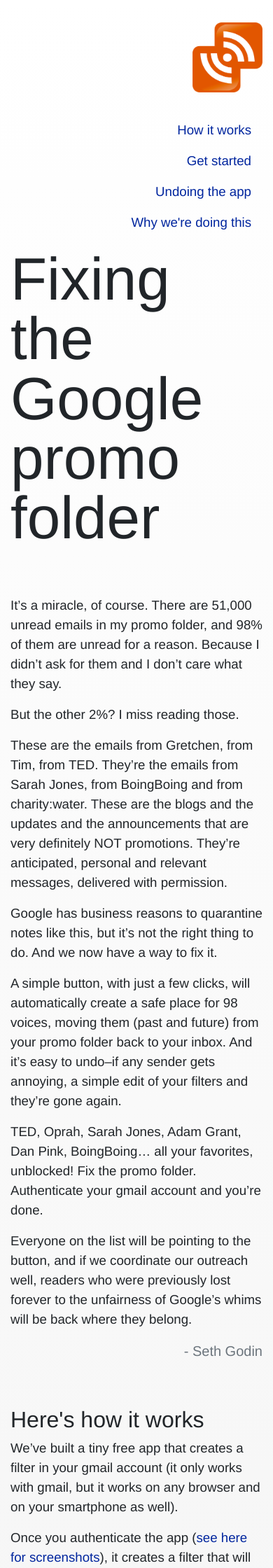
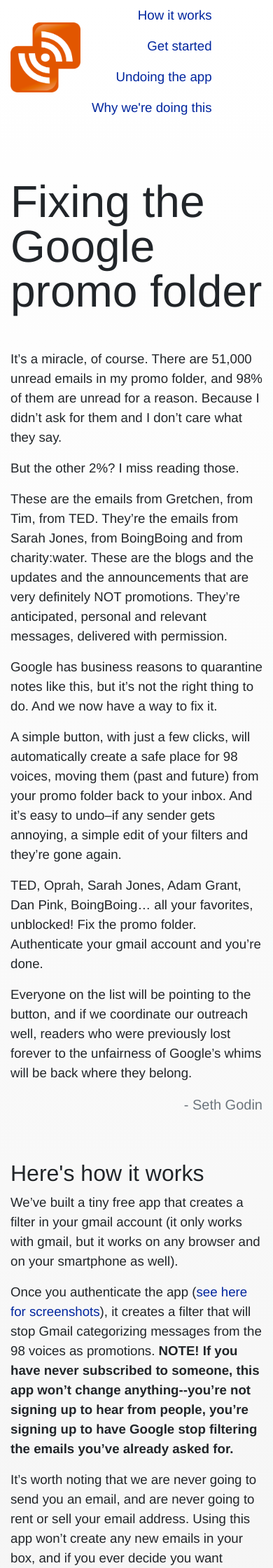
Before and after one commit to graydenshand/google_promotion_filter, a Flask app: page / in a window 390 px wide. Shown: the top 2240 px of the page at 70% size. Run offline with Flask 2, Linux system fonts and the light colour scheme; some libraries are stand-ins or nearby versions.

Commit message:
UX flow changes

```diff
--- a/main.py
+++ b/main.py
@@ -27,7 +27,7 @@ def profile():
         session['user'] = u.json() # save any updates to session cookie
         session.modified = True
         email, img, name = data['email'], data['picture'], data['name']
-        return render_template('profile.html', email=email, img=img, name=name)
+        return render_template('profile.html', img=img, u=u)
     else:
         redirect_response = request.url
         if request.args.get('state') not in ('', None):
@@ -63,6 +63,8 @@ def index():
 @app.route("/login")
 def login():
     print("on /login {}".format(session))
+    session.clear()
+    session.modified = True
     session['redirect_uri'] = request.url_root.rstrip('/login') + '/profile'
     session.modified = True
     google = OAuth2Session(client_id, scope=scope, redirect_uri=session['redirect_uri'])
@@ -80,16 +82,13 @@ def login():
 def process():
     print("on /process {}".format(session))
     u = User(session['user'])
-    if u.filter_made() == True:
-        flash('Your inbox filter has already been created', 'info')
-    else:
-        result = u.make_filter()
-        if result == 'refresh_error':
-            flash('We had trouble verifying your Google credentials, please try again', 'warning')
-            session['logged_in'] = False
-            session.modified = True
-            return redirect('/')
-        flash('Success', 'success')
+    result = u.make_filter()
+    if result == 'refresh_error':
+        flash('We had trouble verifying your Google credentials, please try again', 'warning')
+        session['logged_in'] = False
+        session.modified = True
+        return redirect('/')
+    #flash('Success', 'success')
     session['user'] = u.json()
     session.modified = True
     return redirect(url_for('profile'))
--- a/static/style.css
+++ b/static/style.css
@@ -29,9 +29,26 @@ p, li, a {
 	margin-top: 2em;
 }
 
-@media only screen and (max-width: 500px) {
+#bootstrap_override #mobile_nav {
+	display: none;
+}
+
+@media only screen and (max-width: 575px) {
 	#bootstrap_override h1 {
-		margin-top: 0;
+		margin-top: 1em;
+		font-size: 48pt;
+	}
+
+	#bootstrap_override #desktop_nav {
+		display: none;
+	}
+
+	#bootstrap_override #mobile_nav {
+		display: flex;
+	}
+
+	#bootstrap_override .card-text {
+		width: 100%;
 	}
 }
 
--- a/templates/index.html
+++ b/templates/index.html
@@ -4,7 +4,7 @@
 <div id='bootstrap_override'>
     <div class='container'>
         <div class='row'>
-            <div class='col-sm-3'>
+            <div class='col-sm-4 col-md-3' id='desktop_nav'>
                 <div class='clearfix'>
                     <div class='float-right' id='logo-container'>
                         <div style='height: 100px'>
@@ -19,7 +19,22 @@
                     <a class='nav-link' href="#why_were_doing_this">Why we're doing this</a>
                 </p>
             </div>
-            <div class='col-sm-6'>
+            <div class='col-sm-4 col-md-3' id='mobile_nav'>
+                <div class='clearfix'>
+                    <div class='float-right' id='logo-container'>
+                        <div style='height: 100px'>
+                            <img src="/static/img/98_logo.png" id='logo' alt='98 Voices'>
+                        </div>
+                    </div>
+                </div>
+                <p class='text-right'>
+                    <a class='nav-link' href="#how_it_works">How it works</a>
+                    <a class='nav-link' href="#get_started">Get started</a>
+                    <a class='nav-link' href="#undoing_the_app">Undoing the app</a>
+                    <a class='nav-link' href="#why_were_doing_this">Why we're doing this</a>
+                </p>
+            </div>
+            <div class='col-sm-8 col-md-6'>
                 <h1>Fixing the Google promo folder</h1>
                 <p>It’s a miracle, of course. There are 51,000 unread emails in my promo folder, and 98% of them are unread for a reason. Because I didn’t ask for them and I don’t care what they say.</p>
 
@@ -37,19 +52,12 @@
                 </p>
                 <p class='text-right text-muted lead'>- Seth Godin</p>
             </div>
-            <div class='col-sm-3'></div>
-        </div>
-
-        <div class='row'>
-            <div class='col-sm-3'></div>
-            <div class='col-sm-6'>
-            </div>
-            <div class='col-sm-3'></div>
+            <div class='col-md-3'></div>
         </div>
 
         <div class='row' id="how_it_works">
-            <div class='col-sm-3'></div>
-            <div class='col-sm-6'>
+            <div class='col-sm-4 col-md-3'></div>
+            <div class='col-sm-8 col-md-6'>
                 <h2>Here's how it works</h2>
                 <p>We’ve built a tiny free app that creates a filter in your gmail account (it only works with gmail, but it works on any browser and on your smartphone as well).</p>
 
@@ -57,12 +65,12 @@
 
                 <p>It’s worth noting that we are never going to send you an email, and are never going to rent or sell your email address. Using this app won’t create any new emails in your box, and if you ever decide you want something back in the promo folder, all you need to do is turn the filter off.</p>
             </div>
-            <div class='col-sm-3'></div>
+            <div class='col-md-3'></div>
         </div>
 
         <div class='row' id="get_started">
-            <div class='col-sm-3'></div>
-            <div class='col-sm-6'>
+            <div class='col-sm-4 col-md-3'></div>
+            <div class='col-sm-8 col-md-6'>
                 <h2>Get started</h2>
                 <p>Just click the button. Google will then present you with two or three dialogue boxes you need to check to confirm you want to use it. That’s it.</p>
 
@@ -110,22 +118,22 @@
                     <a class='btn btn-primary w-100' href="/profile">Go</a>
                 </div>
             </div>
-            <div class='col-sm-3'></div>
+            <div class='col-md-3'></div>
         </div>
 
         <div class='row' id="undoing_the_app">
-            <div class='col-sm-3'></div>
-            <div class='col-sm-6'>
+            <div class='col-sm-4 col-md-3'></div>
+            <div class='col-sm-8 col-md-6'>
                 <h2>Undoing the app</h2>
                 <p>It’s simple. Just go to your <a target="_new" href="https://mail.google.com/mail/u/0/#settings/filters">Gmail settings</a> and delete the filter. You can also edit the filter and remove names individually. </p>
             </div>
-            <div class='col-sm-3'></div>
+            <div class='col-md-3'></div>
         </div>
 
 
         <div class='row' id="why_were_doing_this">
-            <div class='col-sm-3'></div>
-            <div class='col-sm-6'>
+            <div class='col-sm-4 col-md-3'></div>
+            <div class='col-sm-8 col-md-6'>
                 <h2>Why we're doing this</h2>
                 <p><a href='http://www.permission.com' target="_new">Permission marketing</a> is the privilege of delivering anticipated, personal and relevant messages to the people who want to get them. Akimbo’s founder, Seth Godin, wrote a book about this twenty years ago. Along the way, many marketers have abused the idea, and as a result, email marketing has, in the wrong hands, gotten annoying.</p>
 
@@ -136,7 +144,7 @@
                 <p>If you’ve got feedback for us, please visit <a href='https://docs.google.com/forms/d/e/1FAIpQLSeHxNGD7LEqBD_msBK4AFqfbPjrZsLK5BM6Dl2Yj0NU6l1ZBA/viewform' target="_new">this simple form</a>. We’d love to hear about other voices you’d like added to the gold list as well.</p>
 
             </div>
-            <div class='col-sm-3'></div>
+            <div class='col-md-3'></div>
         </div>
 
         <br>
--- a/user.py
+++ b/user.py
@@ -366,5 +366,5 @@ if __name__=='__main__':
 
     u.get_by_email('graydenshand@gmail.com')
     print(u.json())
-    print(u.delete_filter())
+    #print(u.delete_filter())
     print(u.make_filter())
```
Also changed, not shown: templates/profile.html (+18 -32 lines).
